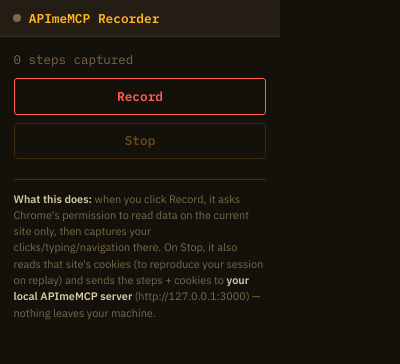
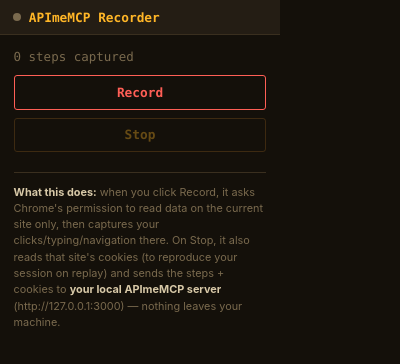
Before and after one commit to NeetigyaShah/APImeMCP, a browser extension: page extension/popup.html in a window 400 px wide. Drawn offline with Linux system fonts and the light colour scheme.

Commit message:
fix: remove network font dependency from extension popup
popup.html loaded Google Fonts over the network in <head> - copied straight
from the web dashboard without accounting for the fact that a toolbar popup
needs to render instantly. That remote stylesheet fetch was blocking/delaying
the popup's first paint (reported as "takes a long time to appear"). Switched
to local system font stacks (ui-monospace/Segoe UI) - same visual character,
zero network dependency, works offline, nothing for Chrome's extension CSP
to even think about.

```diff
--- a/extension/popup.html
+++ b/extension/popup.html
@@ -2,10 +2,10 @@
 <html>
 <head>
 <meta charset="utf-8" />
-<link rel="preconnect" href="https://fonts.googleapis.com">
-<link href="https://fonts.googleapis.com/css2?family=IBM+Plex+Mono:wght@400;500;600&family=IBM+Plex+Sans:wght@400;500;600&display=swap" rel="stylesheet">
 <style>
   :root {
+    --mono: ui-monospace, 'Cascadia Mono', 'Consolas', 'SFMono-Regular', Menlo, monospace;
+    --sans: -apple-system, 'Segoe UI', system-ui, sans-serif;
     --void: #14100a;
     --panel: #1e1811;
     --panel-2: #241d14;
@@ -23,7 +23,7 @@
     margin: 0;
     background: var(--void);
     color: var(--text);
-    font-family: 'IBM Plex Sans', sans-serif;
+    font-family: var(--sans);
     padding: 0;
   }
   .chrome {
@@ -37,10 +37,10 @@
   .dot { width: 8px; height: 8px; border-radius: 50%; background: var(--text-dim); flex-shrink: 0; }
   .dot.recording { background: var(--err); animation: pulse 1.4s ease-in-out infinite; }
   @keyframes pulse { 0%, 100% { opacity: 1; } 50% { opacity: 0.35; } }
-  .title { font-family: 'IBM Plex Mono', monospace; font-size: 0.8rem; color: var(--phosphor); font-weight: 600; }
+  .title { font-family: var(--mono); font-size: 0.8rem; color: var(--phosphor); font-weight: 600; }
   main { padding: 0.85rem; }
   #counter {
-    font-family: 'IBM Plex Mono', monospace;
+    font-family: var(--mono);
     font-size: 0.78rem;
     color: var(--text-dim);
     margin-bottom: 0.7rem;
@@ -50,7 +50,7 @@
     padding: 0.55rem;
     margin-bottom: 0.5rem;
     border-radius: 3px;
-    font-family: 'IBM Plex Mono', monospace;
+    font-family: var(--mono);
     font-size: 0.8rem;
     font-weight: 600;
     cursor: pointer;
@@ -73,13 +73,13 @@
     border: 1px solid var(--line);
     background: var(--panel);
     color: var(--text);
-    font-family: 'IBM Plex Mono', monospace;
+    font-family: var(--mono);
     font-size: 0.78rem;
   }
   #nameInput:focus-visible { outline: 2px solid var(--phosphor); outline-offset: 1px; }
   #nameSection { display: none; }
   #status {
-    font-family: 'IBM Plex Mono', monospace;
+    font-family: var(--mono);
     font-size: 0.72rem;
     margin-top: 0.4rem;
     word-break: break-word;
```
